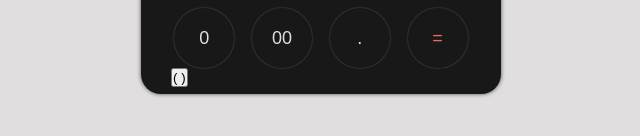
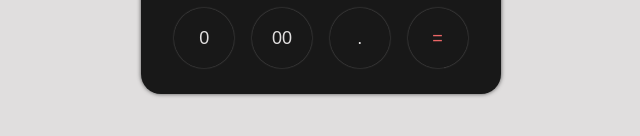
Before and after one commit to ValeriyaGlx/JS_04.23, a plain HTML site: page index.html in a window 1280 px wide. Shown: the part 526-662 px from the top of the page, 319-959 px from the left. Drawn offline with Linux system fonts and the light colour scheme.

Commit message:
Update index.html

```diff
--- a/index.html
+++ b/index.html
@@ -13,7 +13,6 @@
         <p class="formula"></p>
         <p class="result"></p>
     </div>
-
     <div class="calc-buttons">
         <button class="giveBlue clearAll">AC</button>
         <button class="giveBlue changeOperand">+/-</button>
@@ -36,8 +35,6 @@
         <button class="numberButton">.</button>
         <button class="giveRed equal" >=</button>
     </div>
-    <button class="brackets" >( )</button>
-
   </div>
   <script src="./index.js"></script>
 </body>
```
